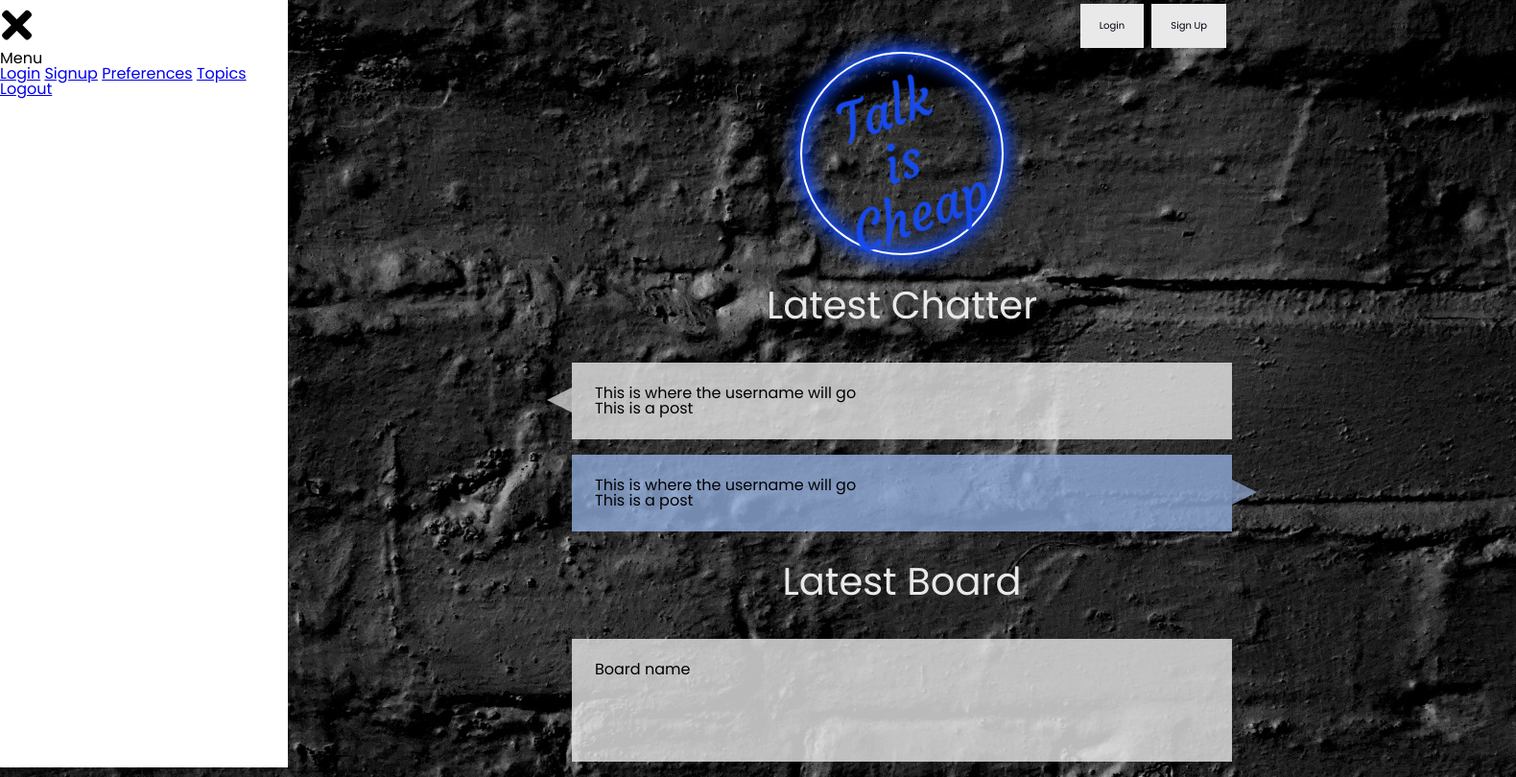
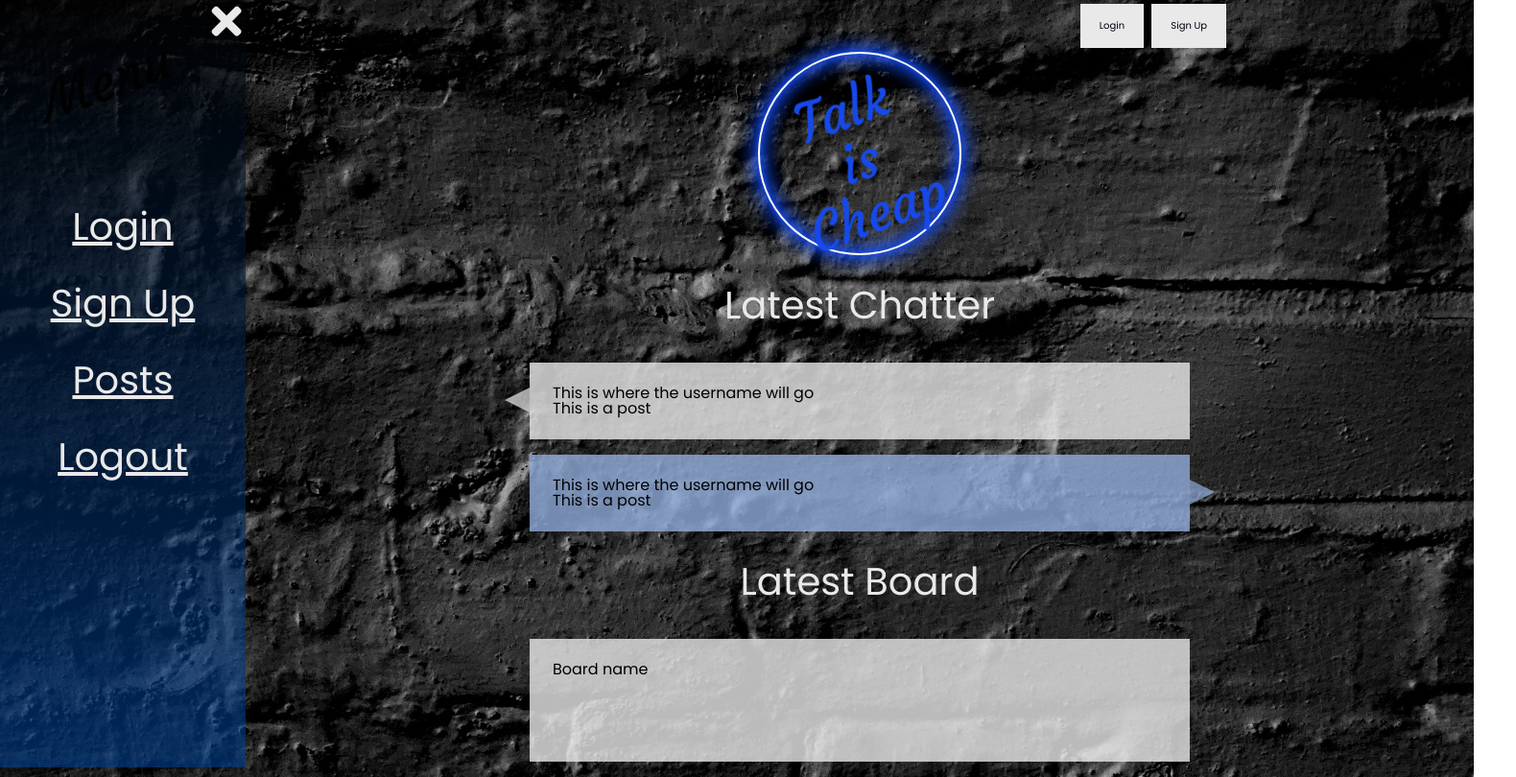
Before and after one commit to Sonic12040/messageboard, a website: page public/index.html in a window 1280 px wide. Both pictures are taken after a click on the icon 21 px from the left and 26 px from the top of the page. Shown: the whole page at 96% size, 1580 px wide, since content can reach past the window. Drawn offline with nearby package versions, Linux system fonts and the light colour scheme.

Commit message:
the menu looks sexy

```diff
--- a/public/css/style.css
+++ b/public/css/style.css
@@ -1,3 +1,22 @@
+/* A */
+
+/* unvisited link */
+a:link {
+    color: rgba(233,233,233);
+}
+
+/* visited link */
+a:visited {
+    color: blue;
+}
+
+/* mouse over link */
+a:hover {
+    color: hotpink;
+}
+
+
+
 /* B */
 
 /* border */
@@ -127,6 +146,11 @@
    color: rgba(233,233,233);
 }
 
+.font-000 {
+    color: black;
+ }
+
+
 .fs-6rem {
     font-size: 6.25rem;
 }
@@ -144,9 +168,14 @@
 }
 
 /* flex box */
+
 .f-e {
     justify-content: flex-end;
 }
+.f-g {
+    flex-grow: 2;
+}
+
 .f-s {
     justify-content: flex-start;
 }
@@ -258,9 +287,18 @@ input[type=password] {
     margin-right: 3em;
   }
 
+  .mr-01em {
+    margin-right: .1em;
+  }
+
   .mt-3em {
     margin-top: 3em;
   }
+
+  .mt-05em {
+    margin-top: .5em;
+  }
+
   .mb-3em {
     margin-bottom: 3em;
   }
@@ -277,13 +315,21 @@ input[type=password] {
     .mb-menu {
 
         position: fixed;
-        background: white;
+        background: linear-gradient( rgba(2,2,2,0.6), rgba(0, 64, 146,.6));
+
 
         }
 
+    .mb-menu-icon {
+        font-size: 45px;
+
+
+    }
+
+
+
     .mb-menu-vertical {
-
-        width: 300px;
+        width: 16rem;
         height: 100%;
         top: 0;
         left: 0;
@@ -299,17 +345,31 @@ input[type=password] {
 
     .mb-menu-push-toright {
             /* margin-left: 300px; */
-            -ms-transform: translateX(300px);
-        transform: translateX(300px);
+            -ms-transform: translateX(16rem);
+        transform: translateX(16rem);
         transition: transform 0.2s ease;
         }
 
      .mb-menu-push-toleft {
             /* margin-left: -300px; */
-            -ms-transform: translateX(-300px);
-            transform: translateX(-300px);
+            -ms-transform: translateX(-16rem);
+            transform: translateX(-16rem);
             transition: transform 0.2s ease;
         }
+
+       .menu-ul {
+        list-style-type: none;
+
+       }
+
+       .menu-link {
+        text-decoration: none;
+        /* height: 16.6%;
+        width: 100%;
+        position: relative;
+        top: 50%; */
+
+       }
 
     /* .mb-menu, .mb-menu-push {
         -webkit-transition: all 0.3s ease;
@@ -318,6 +378,10 @@ input[type=password] {
     } */
 
 /* N */
+
+/* Nav */
+
+
 
 
 .neonflare {
@@ -394,7 +458,6 @@ input[type=password] {
 
 
 
-
 /* P */
 
 /* padding */
@@ -456,6 +519,10 @@ input[type=password] {
 /* flexbox */
 .s-b {
     justify-content: space-between;
+}
+
+.s-e {
+    justify-content: space-evenly;
 }
 
 .speechform {
@@ -673,7 +740,7 @@ and (max-width: 979px) {
     }
 
     .fs-2rem_md {
-        font-size: 2rem;
+        font-size: 2em;
     }
 
     .mb-2em_lg {
@@ -719,6 +786,10 @@ and (max-width: 499px){
         font-size: 1.25rem;
     }
 
+    .fs-1rem_md {
+        font-size: 3.25rem;
+    }
+
     .mb-1em_sm {
         margin-bottom: 1em;
     }
--- a/public/index.html
+++ b/public/index.html
@@ -57,19 +57,24 @@
     </div>
 
     <!-- header -->
-    <div style="display: flex; justify-content: space-between;">
+    <div class="d-f s-b">
         <!-- Put Hamburger Menu Here -->
         <div class="f-s">
-                <i id="js-mb-toggle" class="fas fa-bars" style="color: white; font-size: 45px; margin: 4px 2px;"></i>
+                <i id="js-mb-toggle" class="fas fa-bars font-233 mb-menu-icon" ></i>
+
 
                 <nav id="js-mb-menu" class="mb-menu mb-menu-vertical">
-                        <i id="js-mb-toggle-off" class="fas fa-times" style="color: black; font-size: 45px; margin: 4px 2px;"></i>
-                        <h3>Menu</h3>
-                            <a href="#">Login</a>
-                            <a href="#">Signup</a>
-                            <a href="#">Preferences</a>
-                            <a href="#">Topics</a>
-                            <a href="#">Logout</a>
+                    <div class="d-f s-b">
+                        <h1 class="o-0 f-g font-effect-neon neontxt_lg neontxt_md neontxt_sm t-a-c mb-1em_lg mt-05em">Menu</h1>
+                        <i id="js-mb-toggle-off" class="fas fa-times font-233 mb-menu-icon mr-01em"></i>
+                    </div>
+
+                        <ul class="menu-ul">
+                           <li class="menu-link fs-2rem_lg fs-1rem_sm fs-2rem_md t-a-c mb-1em_lg mt-05em"><a href="#">Login</a></li>
+                           <li class="font-233 fs-2rem_lg fs-1rem_sm fs-2rem_md t-a-c mb-1em_lg mt-05em"><a href="#">Sign Up</a></li>
+                           <li class="font-233 fs-2rem_lg fs-1rem_sm fs-2rem_md t-a-c mb-1em_lg mt-05em"><a href="#">Posts</a></li>
+                           <li class="font-233 fs-2rem_lg fs-1rem_sm fs-2rem_md t-a-c mb-1em_lg mt-05em"><a href="#">Logout</a></li>
+                        </ul>
                     </nav>
 
             </div>
```
